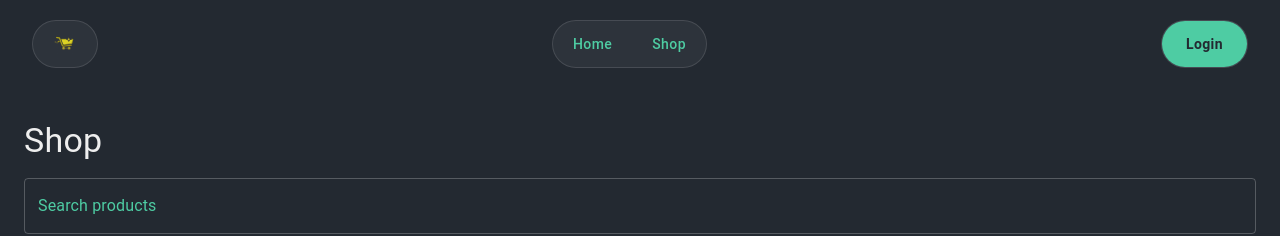
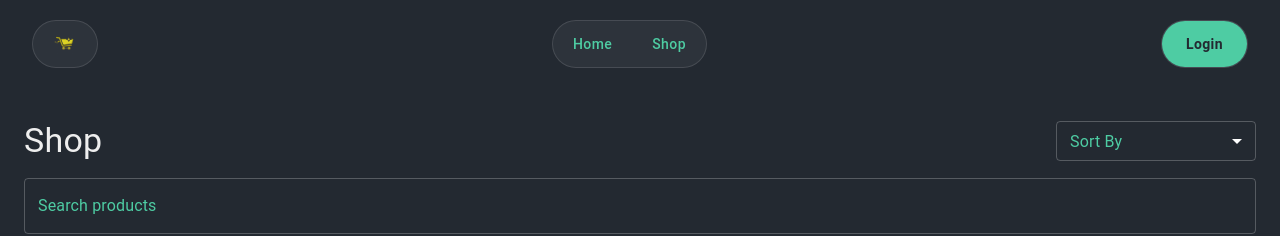
Before and after one commit to florin977/SmartShoppingAssistantFE, a React (Vite) app: page /shop in a window 1280 px wide. Shown: the top 236 px of the page. Built offline with nearby package versions, Linux system fonts and the light colour scheme; no server answers.

Commit message:
Sorting now works (getSortLabel running every re-render)

```diff
--- a/src/api/clients/ProductApiClient.ts
+++ b/src/api/clients/ProductApiClient.ts
@@ -6,7 +6,7 @@ import type { ProductInput, ProductModel } from "../models/ProductModel"
 
 export const ProductsApi = {
     getAll: async (): Promise<Product[]> => {
-        const data = await http.get<ProductModel[]>("/Products")
+        const data = await http.get<ProductModel[]>("/Products/all")
         return data.map(toProduct)
     },
     getFiltered: async (query: ProductQuery): Promise<PagedResult<Product>> => {
--- a/src/components/common/PageHeader/index.tsx
+++ b/src/components/common/PageHeader/index.tsx
@@ -1,18 +1,22 @@
-import { Box, Button, Typography } from "@mui/material"
+import { Box, Typography } from "@mui/material"
 
 interface PageHeaderProps {
     title: string
-    actionLabel: string
-    onAction: () => void
+    action: React.ReactNode
 }
 
-function PageHeader({ title, actionLabel, onAction }: PageHeaderProps) {
+function PageHeader({ title, action }: PageHeaderProps) {
     return (
-        <Box sx={{ display: "flex", justifyContent: "space-between", alignItems: "center" }}>
+        <Box
+            sx={{
+                display: "flex",
+                justifyContent: "space-between",
+                alignItems: "center",
+                mb: 2,
+            }}>
             <Typography variant="h4">{title}</Typography>
-            <Button variant="contained" onClick={onAction}>
-                {actionLabel}
-            </Button>
+
+            {action && <Box>{action}</Box>}
         </Box>
     )
 }
--- a/src/pages/Shop/index.tsx
+++ b/src/pages/Shop/index.tsx
@@ -7,9 +7,14 @@ import {
     CardMedia,
     CircularProgress,
     Container,
+    FormControl,
+    InputLabel,
+    MenuItem,
     Pagination,
+    Select,
     TextField,
     Typography,
+    type SelectChangeEvent,
 } from "@mui/material"
 import { useEffect, useState } from "react"
 import type { Product } from "../../components/shared/types/Product"
@@ -17,6 +22,7 @@ import { ProductsApi } from "../../api/clients/ProductApiClient"
 import { AddShoppingCart } from "@mui/icons-material"
 import { useCart } from "../../contexts/CartContext/cart-context"
 import type { ProductQuery } from "../../components/shared/types/ProductQuery"
+import PageHeader from "../../components/common/PageHeader"
 
 function Shop() {
     const [products, setProducts] = useState<Product[]>([])
@@ -72,21 +78,65 @@ function Shop() {
         }))
     }
 
+    const handleSortChange = (event: SelectChangeEvent) => {
+        const value = event.target.value
+
+        let sortBy = undefined
+        let sortDirection = undefined
+
+        if (value === "price: low-to-high") {
+            sortBy = "price"
+            sortDirection = "asc"
+        } else if (value === "price: high-to-low") {
+            sortBy = "price"
+            sortDirection = "desc"
+        } else if (value === "name: a-to-z") {
+            sortBy = "name"
+            sortDirection = "asc"
+        } else if (value === "name: z-to-a") {
+            sortBy = "name"
+            sortDirection = "desc"
+        }
+
+        setQuery((prev) => ({
+            ...prev,
+            Page: 1,
+            SortBy: sortBy,
+            SortDirection: sortDirection,
+        }))
+    }
+
+    function getSortLabel(): string {
+        if (query.SortBy === "price" && query.SortDirection === "asc") return "price: low-to-high"
+        else if (query.SortBy === "price" && query.SortDirection === "desc") return "price: high-to-low"
+        else if (query.SortBy === "name" && query.SortDirection === "asc") return "name: a-to-z"
+        else if (query.SortBy === "name" && query.SortDirection === "desc") return "name: z-to-a"
+        return ""
+    }
+
     useEffect(() => {
         loadProducts(query)
     }, [query])
 
     return (
         <Container maxWidth="xl" sx={{ py: 4 }}>
-            <Box
-                sx={{
-                    display: "flex",
-                    justifyContent: "space-between",
-                    alignItems: "center",
-                    mb: 2,
-                }}>
-                <Typography variant="h4">Shop</Typography>
-            </Box>
+            <PageHeader
+                title="Shop"
+                action={
+                    <FormControl size="small" sx={{ minWidth: 200 }}>
+                        <InputLabel id="sort-label">Sort By</InputLabel>
+                        <Select labelId="sort-label" value={getSortLabel()} label="Sort By" onChange={handleSortChange}>
+                            <MenuItem value="">
+                                <em>None</em>
+                            </MenuItem>
+                            <MenuItem value="price: low-to-high">Price: Low to High</MenuItem>
+                            <MenuItem value="price: high-to-low">Price: High to Low</MenuItem>
+                            <MenuItem value="name: a-to-z">Name: A to Z</MenuItem>
+                            <MenuItem value="name: z-to-a">Name: Z to A</MenuItem>
+                        </Select>
+                    </FormControl>
+                }
+            />
             <TextField
                 label="Search products"
                 value={search}
--- a/src/pages/admin/AdminCategories/index.tsx
+++ b/src/pages/admin/AdminCategories/index.tsx
@@ -1,6 +1,7 @@
 import {
     Alert,
     Box,
+    Button,
     CircularProgress,
     Container,
     IconButton,
@@ -74,7 +75,14 @@ function AdminCategories() {
 
     return (
         <Container maxWidth="xl" sx={{ py: 4 }}>
-            <PageHeader title="Categories" actionLabel={"Add Category"} onAction={handleAdd} />
+            <PageHeader
+                title="Categories"
+                action={
+                    <Button variant="contained" onClick={handleAdd}>
+                        Add Category
+                    </Button>
+                }
+            />
             {error !== "" && (
                 <Alert severity="error" sx={{ mb: 2 }}>
                     {error}
--- a/src/pages/admin/AdminProducts/index.tsx
+++ b/src/pages/admin/AdminProducts/index.tsx
@@ -1,6 +1,7 @@
 import {
     Alert,
     Box,
+    Button,
     CircularProgress,
     Container,
     IconButton,
@@ -75,7 +76,14 @@ function AdminProducts() {
 
     return (
         <Container maxWidth="xl" sx={{ py: 4 }}>
-            <PageHeader title="Products" actionLabel={"Add Product"} onAction={handleAdd} />
+            <PageHeader
+                title="Products"
+                action={
+                    <Button variant="contained" onClick={handleAdd}>
+                        Add Product
+                    </Button>
+                }
+            />
             {error !== "" && (
                 <Alert severity="error" sx={{ mb: 2 }}>
                     {error}
--- a/src/pages/admin/AdminPromotions/index.tsx
+++ b/src/pages/admin/AdminPromotions/index.tsx
@@ -1,6 +1,7 @@
 import {
     Alert,
     Box,
+    Button,
     CircularProgress,
     Container,
     IconButton,
@@ -74,7 +75,14 @@ function AdminPromotions() {
 
     return (
         <Container maxWidth="xl" sx={{ py: 4 }}>
-            <PageHeader title="Promotions" actionLabel={"Add promotion"} onAction={handleAdd} />
+            <PageHeader
+                title="Promotions"
+                action={
+                    <Button variant="contained" onClick={handleAdd}>
+                        Add promotion
+                    </Button>
+                }
+            />
             {error !== "" && (
                 <Alert severity="error" sx={{ mb: 2 }}>
                     {error}
```
